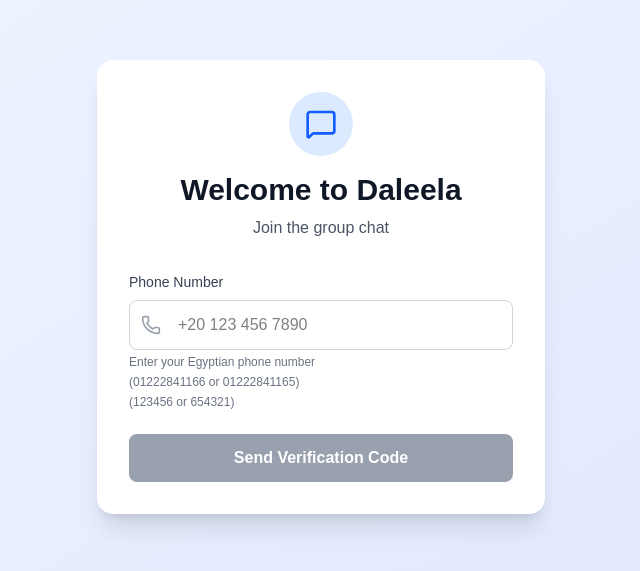
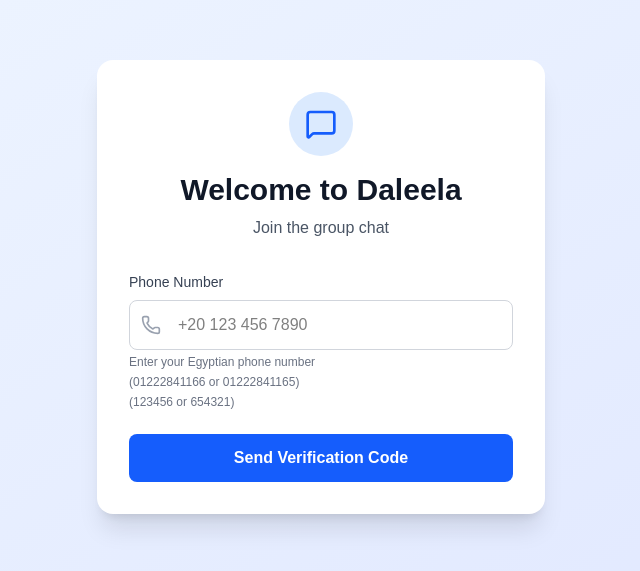
Before and after one commit to AmrrTarekk/daleela-chat, a Next.js app: page / in a window 1280 px wide. Shown: the part 113-684 px from the top of the page, without its empty margins (319-959 px from the left). Built offline with nearby package versions, Linux system fonts and the light colour scheme; no server answers.

Commit message:
Update dependencies and refactor login components to use Formik for form handling and validation

```diff
--- a/package.json
+++ b/package.json
@@ -13,13 +13,16 @@
     "dev:emulators": "concurrently \"npm run firebase:emulators\" \"npm run dev\""
   },
   "dependencies": {
+    "@types/yup": "^0.32.0",
     "date-fns": "^4.1.0",
     "firebase": "^11.8.1",
+    "formik": "^2.4.6",
     "lucide-react": "^0.512.0",
     "next": "15.3.3",
     "react": "^19.0.0",
     "react-dom": "^19.0.0",
-    "react-firebase-hooks": "^5.1.1"
+    "react-firebase-hooks": "^5.1.1",
+    "yup": "^1.6.1"
   },
   "devDependencies": {
     "@eslint/eslintrc": "^3",
--- a/src/components/Chat/ChatFooter.tsx
+++ b/src/components/Chat/ChatFooter.tsx
@@ -30,14 +30,14 @@
   };
 
   return (
-    <div className="bg-white border-t p-4 rounded-b-[20px]">
+    <div className="bg-white border-t p-4 rounded-b-[20px] ">
       <form onSubmit={handleSendMessage} className="flex space-x-3">
         <input
           type="text"
           value={addedMessage}
           onChange={(e) => setAddedMessage(e.target.value)}
           placeholder="Type your message..."
-          className="flex-1 px-4 py-2 border border-gray-300 rounded-full focus:ring-2 focus:ring-blue-500 focus:border-transparent outline-none text-black"
+          className="w-full flex-1 px-4 py-2 border border-gray-300 rounded-full focus:ring-2 focus:ring-blue-500 focus:border-transparent outline-none text-black"
           disabled={loading}
         />
         <button
@@ -46,7 +46,6 @@
           className="bg-blue-600 hover:bg-blue-700 disabled:bg-gray-400 text-white px-6 py-2 rounded-full flex items-center space-x-2 transition-colors"
         >
           <Send className="w-4 h-4" />
-          <span className="hidden sm:block">Send</span>
         </button>
       </form>
     </div>
--- a/src/components/Chat/index.tsx
+++ b/src/components/Chat/index.tsx
@@ -5,7 +5,7 @@
 
 function Chat() {
   return (
-    <div className="flex flex-col h-screen bg-gray-50 mx-[2vw] md:mx-[10vw] border-2 border-blue-500 rounded-[20px]">
+    <div className="flex flex-col h-screen bg-gray-50 mx-[0vw] md:mx-[10vw] border-2 border-blue-500 rounded-[20px]">
       <ChatHeader />
 
       <ChatBody />
--- a/src/components/Login/Step0.tsx
+++ b/src/components/Login/Step0.tsx
@@ -1,46 +1,71 @@
 import { Loader2, Phone } from "lucide-react";
 import React from "react";
+import { Formik, Form, Field, ErrorMessage } from "formik";
+import * as Yup from "yup";
 
 type Step0Props = {
   step: number;
-  handleLogin: (e: React.FormEvent<HTMLFormElement>) => void;
-  phoneNumber: string;
-  setPhoneNumber: (phoneNumber: string) => void;
+  handleLogin: (values: { phoneNumber: string }) => void;
   error: string;
   loading: boolean;
 };
 
-function Step0({
-  step,
-  handleLogin,
-  phoneNumber,
-  setPhoneNumber,
-  error,
-  loading,
-}: Step0Props) {
+const validationSchema = Yup.object().shape({
+  phoneNumber: Yup.string()
+    .matches(
+      /^(\+20|0)?1[0125][0-9]{8}$/,
+      "Please enter a valid Egyptian phone number"
+    )
+    .required("Phone number is required"),
+});
+
+function Step0({ step, handleLogin, error, loading }: Step0Props) {
   if (step !== 0) return null;
 
+  const initialValues = {
+    phoneNumber: "",
+  };
+
   return (
-    <form onSubmit={handleLogin} className="space-y-6">
+    <Formik
+      initialValues={initialValues}
+      validationSchema={validationSchema}
+      onSubmit={(values) => handleLogin(values)}
+    >
+      {({ errors, touched, handleChange }) => (
+        <Form className="space-y-6">
           <div>
             <label
-          htmlFor="phone"
+              htmlFor="phoneNumber"
               className="block text-sm font-medium text-gray-700 mb-2"
             >
               Phone Number
             </label>
             <div className="relative">
               <Phone className="absolute left-3 top-1/2 transform -translate-y-1/2 text-gray-400 w-5 h-5" />
-          <input
-            id="phone"
+              <Field
+                id="phoneNumber"
+                name="phoneNumber"
                 type="tel"
-            value={phoneNumber}
-            onChange={(e) => setPhoneNumber(e.target.value)}
                 placeholder="+20 123 456 7890"
-            className="w-full pl-12 pr-4 py-3 border border-gray-300 rounded-lg focus:ring-2 focus:ring-blue-500 focus:border-transparent outline-none transition-all"
-            required
+                className={`w-full pl-12 pr-4 py-3 border ${
+                  errors.phoneNumber && touched.phoneNumber
+                    ? "border-red-300"
+                    : "border-gray-300"
+                } rounded-lg focus:ring-2 focus:ring-blue-500 focus:border-transparent outline-none transition-all`}
+                onChange={(e: React.ChangeEvent<HTMLInputElement>) => {
+                  const value = e.target.value;
+                  if (/^\+?\d*$/.test(value)) {
+                    handleChange(e);
+                  }
+                }}
               />
             </div>
+            <ErrorMessage
+              name="phoneNumber"
+              component="p"
+              className="text-red-500 text-xs mt-1"
+            />
             <p className="text-xs text-gray-500 mt-1">
               Enter your Egyptian phone number
             </p>
@@ -58,7 +83,7 @@
 
           <button
             type="submit"
-        disabled={loading || !phoneNumber.trim()}
+            disabled={loading}
             className="w-full bg-blue-600 hover:bg-blue-700 disabled:bg-gray-400 text-white font-semibold py-3 rounded-lg transition-colors flex items-center justify-center"
           >
             {loading ? (
@@ -70,7 +95,9 @@
               "Send Verification Code"
             )}
           </button>
-    </form>
+        </Form>
+      )}
+    </Formik>
   );
 }
 
--- a/src/components/Login/Step1.tsx
+++ b/src/components/Login/Step1.tsx
@@ -1,50 +1,77 @@
 import { Loader2 } from "lucide-react";
 import React from "react";
+import { Formik, Form, Field } from "formik";
+import * as Yup from "yup";
 
 type Step1Props = {
   step: number;
-  handleVerification: (e: React.FormEvent<HTMLFormElement>) => void;
-  verificationCode: string;
-  setVerificationCode: (verificationCode: string) => void;
+  handleVerification: (values: { verificationCode: string }) => void;
   phoneNumber: string;
   error: string;
   loading: boolean;
   resetForm: () => void;
 };
 
+const validationSchema = Yup.object().shape({
+  verificationCode: Yup.string()
+    .required("Verification code is required")
+    .matches(/^\d{6}$/, "Verification code must be exactly 6 digits"),
+});
+
 function Step1({
   step,
   handleVerification,
-  verificationCode,
-  setVerificationCode,
   phoneNumber,
   error,
   loading,
   resetForm,
 }: Step1Props) {
   if (step !== 1) return null;
+
+  const initialValues = {
+    verificationCode: "",
+  };
+
   return (
-    <form onSubmit={handleVerification} className="space-y-6">
+    <Formik
+      initialValues={initialValues}
+      validationSchema={validationSchema}
+      onSubmit={handleVerification}
+    >
+      {({ errors, touched, values, setFieldValue }) => (
+        <Form className="space-y-6">
           <div>
             <label
-          htmlFor="code"
+              htmlFor="verificationCode"
               className="block text-sm font-medium text-gray-700 mb-2"
             >
               Verification Code
             </label>
-        <input
-          id="code"
+            <Field
+              id="verificationCode"
+              name="verificationCode"
               type="text"
-          value={verificationCode}
-          onChange={(e) => setVerificationCode(e.target.value)}
+              value={values.verificationCode}
+              onChange={(e: React.ChangeEvent<HTMLInputElement>) => {
+                const value = e.target.value.replace(/[^0-9]/g, "").slice(0, 6);
+                setFieldValue("verificationCode", value);
+              }}
               placeholder="123456"
-          className="w-full px-4 py-3 border border-gray-300 rounded-lg focus:ring-2 focus:ring-blue-500 focus:border-transparent outline-none transition-all text-center text-2xl tracking-widest"
+              className={`w-full px-4 py-3 border ${
+                errors.verificationCode && touched.verificationCode
+                  ? "border-red-300"
+                  : "border-gray-300"
+              } rounded-lg focus:ring-2 focus:ring-blue-500 focus:border-transparent outline-none transition-all text-center text-2xl tracking-widest`}
               maxLength={6}
-          required
             />
             <p className="text-xs text-gray-500 mt-1 text-center">
               Enter the 6-digit code sent to {phoneNumber}
             </p>
+            {errors.verificationCode && touched.verificationCode && (
+              <p className="text-red-500 text-xs mt-1">
+                {errors.verificationCode}
+              </p>
+            )}
           </div>
 
           {error && (
@@ -56,7 +83,7 @@
           <div className="space-y-3">
             <button
               type="submit"
-          disabled={loading || verificationCode.length !== 6}
+              disabled={loading || values.verificationCode.length !== 6}
               className="w-full bg-blue-600 hover:bg-blue-700 disabled:bg-gray-400 text-white font-semibold py-3 rounded-lg transition-colors flex items-center justify-center"
             >
               {loading ? (
@@ -77,7 +104,9 @@
               Use Different Number
             </button>
           </div>
-    </form>
+        </Form>
+      )}
+    </Formik>
   );
 }
 
--- a/src/components/Login/index.tsx
+++ b/src/components/Login/index.tsx
@@ -11,22 +11,21 @@
 function Login() {
   const [step, setStep] = useState<0 | 1>(0); // 0 for phone input, 1 for code input
   const [phoneNumber, setPhoneNumber] = useState("");
-  const [verificationCode, setVerificationCode] = useState("");
   const [error, setError] = useState("");
   const [loading, setLoading] = useState(false);
   const [confirmationResult, setConfirmationResult] =
     useState<ConfirmationResult | null>(null);
 
-  const handleLogin = async (e: React.FormEvent<HTMLFormElement>) => {
-    e.preventDefault();
+  const handleLogin = async (values: { phoneNumber: string }) => {
     setError("");
     setLoading(true);
+    setPhoneNumber(values.phoneNumber);
 
     try {
       setupRecaptcha();
-      const validPhoneNumber = phoneNumber.startsWith("+2")
-        ? phoneNumber
-        : `+2${phoneNumber}`;
+      const validPhoneNumber = values.phoneNumber.startsWith("+2")
+        ? values.phoneNumber
+        : `+2${values.phoneNumber}`;
       const confirmationResult = await signInWithPhoneNumber(
         auth,
         validPhoneNumber,
@@ -45,6 +44,7 @@
           "reCAPTCHA verification failed. Please refresh and try again."
         );
       } else {
+        console.log(error);
         setError("An error occurred. Please try again.");
       }
     } finally {
@@ -52,8 +52,7 @@
     }
   };
 
-  const handleVerification = async (e: React.FormEvent<HTMLFormElement>) => {
-    e.preventDefault();
+  const handleVerification = async (values: { verificationCode: string }) => {
     setError("");
     setLoading(true);
     try {
@@ -62,7 +61,7 @@
         return;
       }
 
-      const result = await confirmationResult.confirm(verificationCode);
+      const result = await confirmationResult.confirm(values.verificationCode);
       const user = result.user;
 
       await createOrUpdateUserProfile(user, {
@@ -82,7 +81,6 @@
 
   const resetForm = () => {
     setPhoneNumber("");
-    setVerificationCode("");
     setConfirmationResult(null);
     setStep(0);
     setError("");
@@ -105,8 +103,6 @@
         <Step0
           step={step}
           handleLogin={handleLogin}
-          phoneNumber={phoneNumber}
-          setPhoneNumber={setPhoneNumber}
           error={error}
           loading={loading}
         />
@@ -114,8 +110,6 @@
         <Step1
           step={step}
           handleVerification={handleVerification}
-          verificationCode={verificationCode}
-          setVerificationCode={setVerificationCode}
           phoneNumber={phoneNumber}
           error={error}
           loading={loading}
--- a/src/service/helperFns/setUpRecaptha.ts
+++ b/src/service/helperFns/setUpRecaptha.ts
@@ -8,37 +8,16 @@
 }
 
 export const setupRecaptcha = () => {
-  if (typeof window === "undefined") return;
-
-  // Check if the reCAPTCHA container element exists
-  const recaptchaContainer = document.getElementById("recaptcha-container");
-  if (!recaptchaContainer) {
-    console.warn("reCAPTCHA container element not found. Delaying setup...");
-    return;
-  }
-
-  // Clean up existing verifier if it exists
-  if (window.recaptchaVerifier) {
-    window.recaptchaVerifier.clear();
-  }
-
+  if (!window.recaptchaVerifier) {
     window.recaptchaVerifier = new RecaptchaVerifier(
       auth,
       "recaptcha-container",
       {
         size: "invisible",
-      callback: (response: string) => {
+        callback: () => {
           // reCAPTCHA solved, allow signInWithPhoneNumber
-        console.log("reCAPTCHA solved:", response);
-      },
-      "expired-callback": () => {
-        // Response expired, user needs to solve reCAPTCHA again
-        console.warn("reCAPTCHA expired");
-      },
-      "error-callback": (error: Error) => {
-        // Error occurred during reCAPTCHA verification
-        console.error("reCAPTCHA error:", error);
         },
       }
     );
+  }
 };
```
Also changed, not shown: 1 other file (tests, documents, lock files or other folders). Lines whose indentation alone changed are shown as unchanged.
